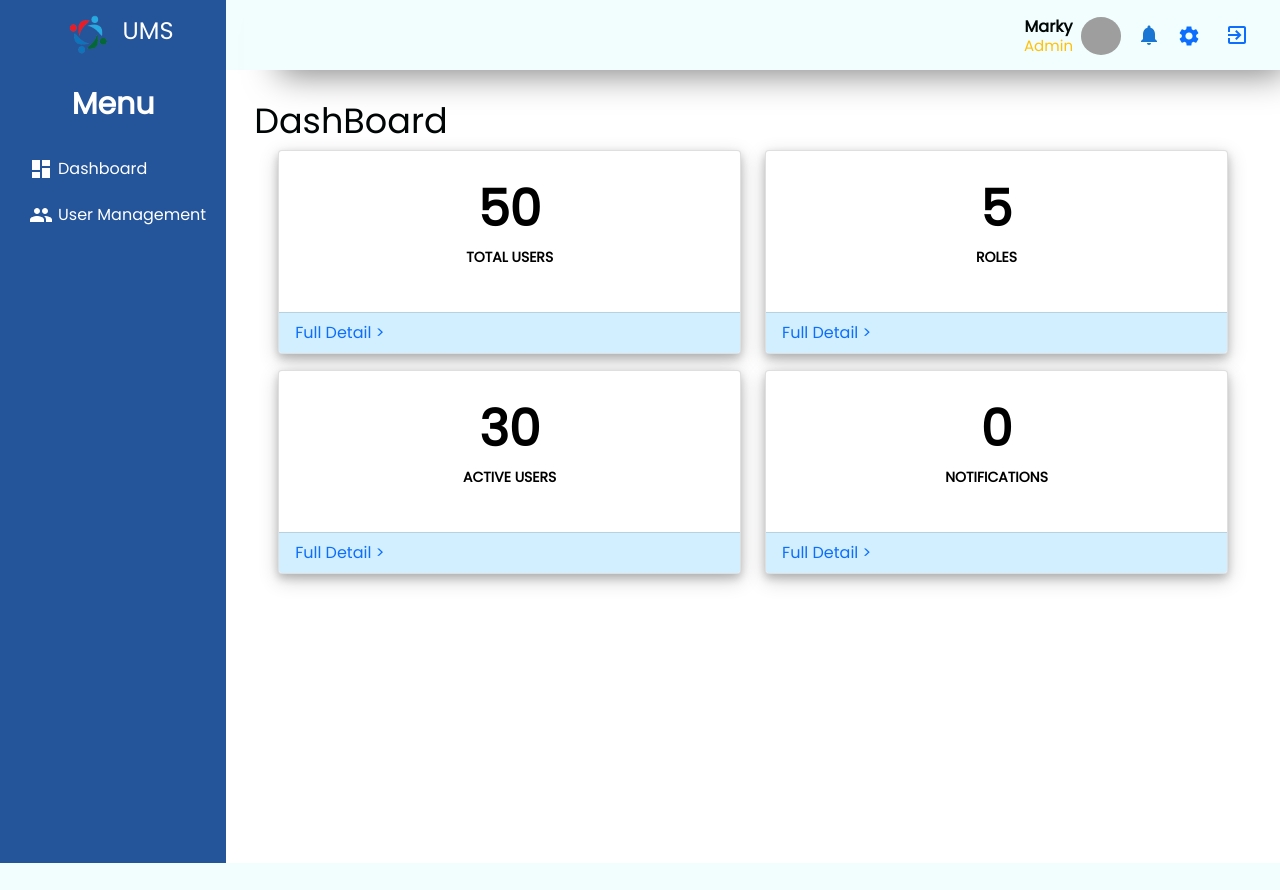
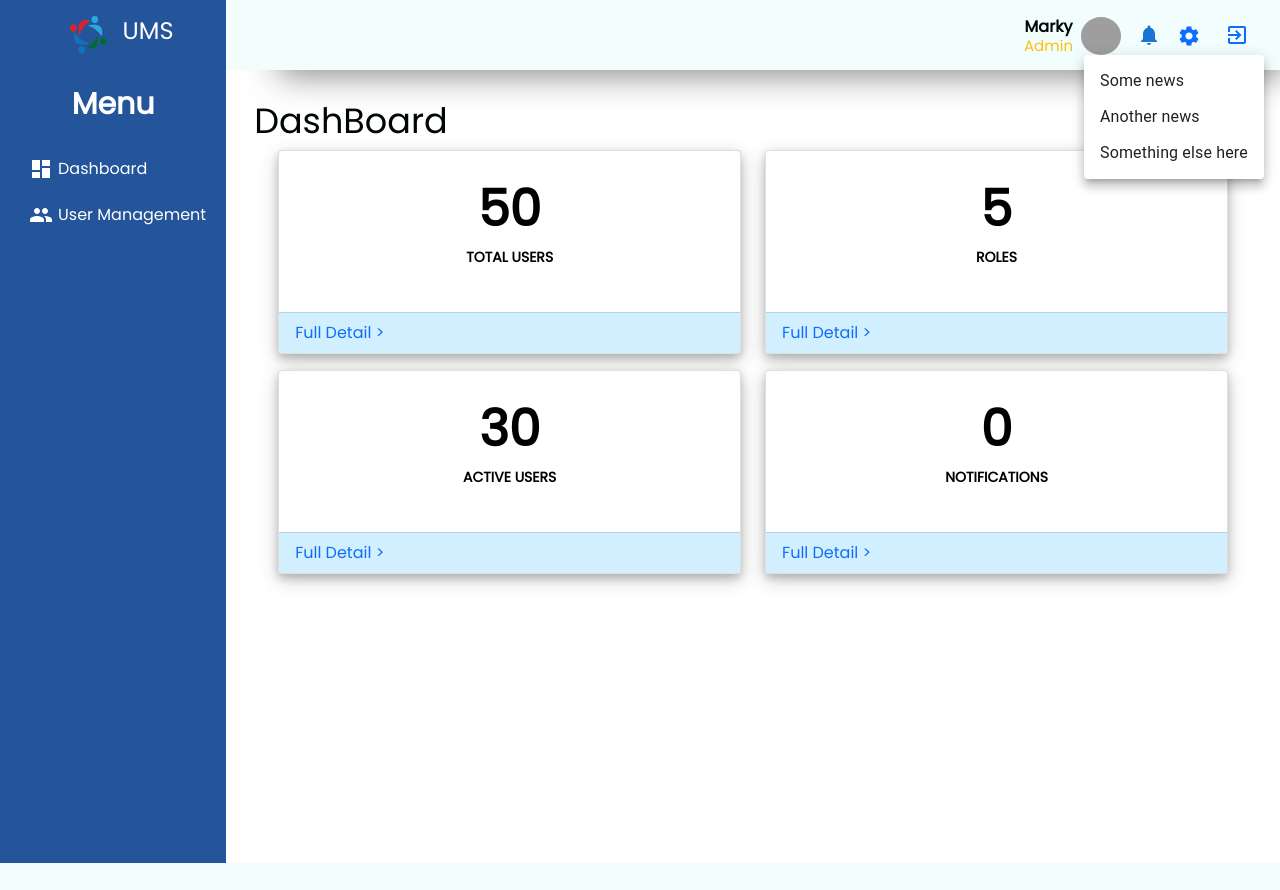
Before and after one commit to jhnmrkgbrlcn/github-portfolio, a React (Create React App) app in the folder ums/: page /dashboard in a window 1280 px wide. Both pictures are taken after a click on the button 1149 px from the left and 35 px from the top of the page. Built offline with nearby package versions, Linux system fonts and the light colour scheme; grey boxes are pictures that could not be loaded; the HTML template or start-up script is replaced by a standard one.

Commit message:
notification

```diff
--- a/ums/src/components/Home/navbar.jsx
+++ b/ums/src/components/Home/navbar.jsx
@@ -12,7 +12,7 @@ import GroupIcon from "@mui/icons-material/Group";
 import PersonOutlineIcon from "@mui/icons-material/PersonOutline";
 import SupervisorAccountIcon from "@mui/icons-material/SupervisorAccount";
 import Signout from "./signout";
-
+import NotificationDropdown from "./notification"
 const Navbar = () => {
   return (
     <>
@@ -135,9 +135,9 @@ const Navbar = () => {
             </div>
             <div className=" d-flex justify-content-center align-items-center">
               <span className=" ">
-                <IconButton color="primary">
-                  <NotificationsIcon />
-                </IconButton>
+
+                <NotificationDropdown/>
+
               </span>
               <div className="d-flex justify-content-center align-items-center">
                 <span className=" d-none d-sm-none  d-md-none d-lg-block">
--- /dev/null
+++ b/ums/src/components/Home/notification.jsx
@@ -0,0 +1,45 @@
+import React, { useState } from 'react';
+import NotificationsIcon from "@mui/icons-material/Notifications";
+import IconButton from "@mui/material/IconButton";
+import Menu from '@mui/material/Menu';
+import MenuItem from '@mui/material/MenuItem';
+
+const NotificationDropdown = () => {
+  const [anchorEl, setAnchorEl] = useState(null);
+
+  const handleClick = (event) => {
+    setAnchorEl(event.currentTarget);
+  };
+
+  const handleClose = () => {
+    setAnchorEl(null);
+  };
+
+  return (
+    <div className="dropdown" style={{ position: 'relative', display: 'inline-block' }}>
+      <IconButton onClick={handleClick} style={{ position: 'relative', zIndex: 1 }} color="primary">
+        <NotificationsIcon />
+      </IconButton>
+      <Menu
+        anchorEl={anchorEl}
+        open={Boolean(anchorEl)}
+        onClose={handleClose}
+        anchorOrigin={{
+          vertical: 'bottom',
+          horizontal: 'left',
+        }}
+        transformOrigin={{
+          vertical: 'top',
+          horizontal: 'left',
+        }}
+        getContentAnchorEl={null}
+      >
+        <MenuItem onClick={handleClose}>Some news</MenuItem>
+        <MenuItem onClick={handleClose}>Another news</MenuItem>
+        <MenuItem onClick={handleClose}>Something else here</MenuItem>
+      </Menu>
+    </div>
+  );
+};
+
+export default NotificationDropdown;
```
